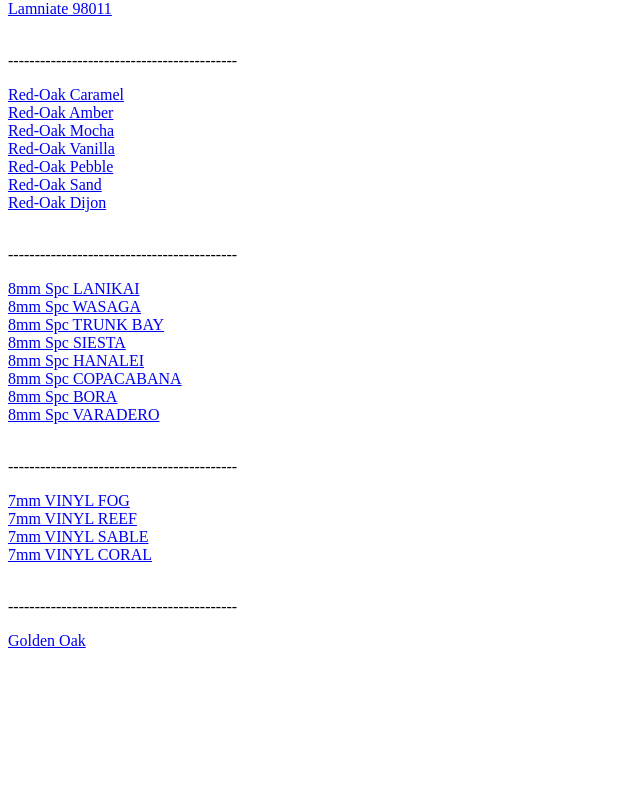
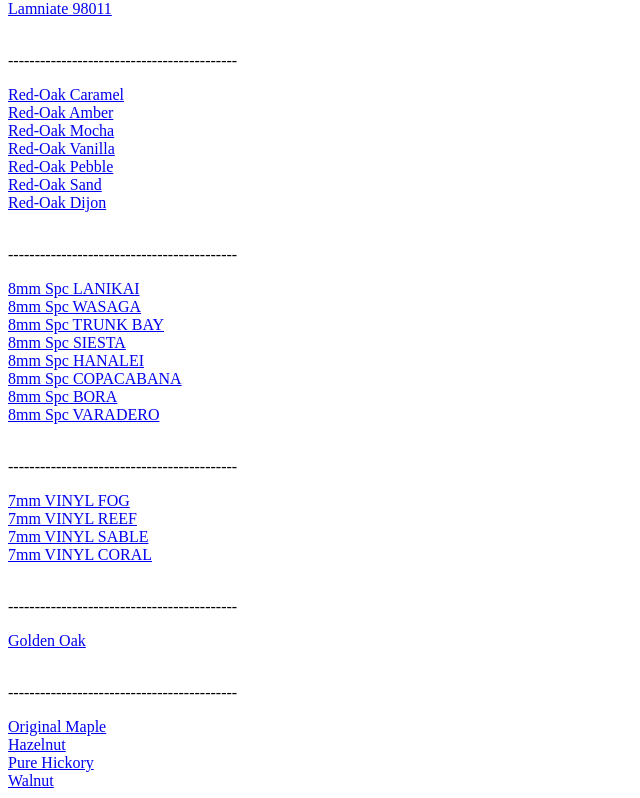
Before and after one commit to Haoran-Qi/Weiss, a SvelteKit app: page /papaslove in a window 1280 px wide. Shown: the part 1072-1870 px from the top of the page, without its empty margins (0-640 px from the left). Before the commit the page ends 1730 px from the top, so only its background shows below. Built offline with nearby package versions, Linux system fonts and the light colour scheme.

Commit message:
adding place holder

```diff
--- a/src/routes/papaslove/+page.svelte
+++ b/src/routes/papaslove/+page.svelte
@@ -88,4 +88,12 @@
     <p>-------------------------------------------</p>
     <a href="../476f6c64656e204f616b"> Golden Oak </a>
 
+
+    <br/>
+    <p>-------------------------------------------</p>
+    <a href="../476f6c64656e204f616b"> Original Maple </a>
+    <a href="../476f6c64656e204f616b"> Hazelnut </a>
+    <a href="../476f6c64656e204f616b"> Pure Hickory </a>
+    <a href="../476f6c64656e204f616b"> Walnut </a>
+
 </nav>
```
